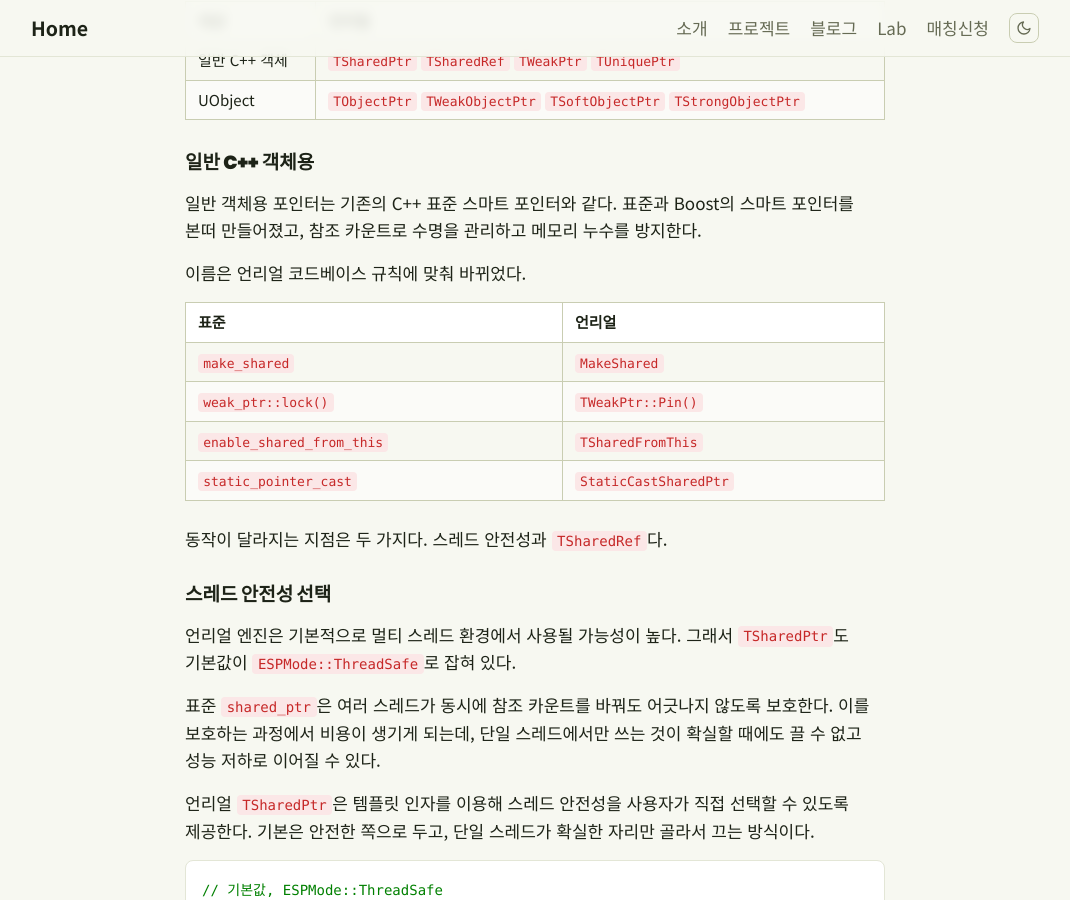
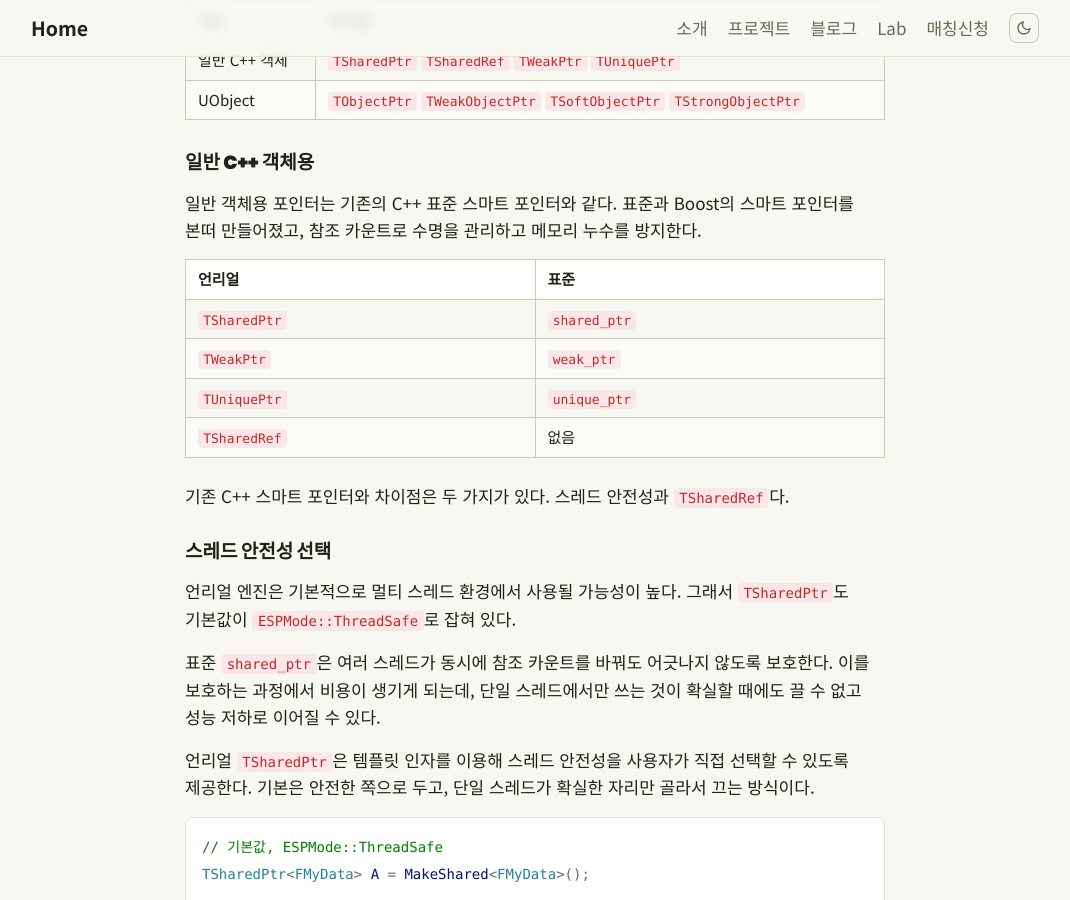
Before and after one commit to skamo3/skamo3.github.io, a Jekyll site: the page built from _posts/2026-08-13-cpp-unreal-smart-pointers.md, in a window 1280 px wide and 900 px high, scrolled down 3190 px. Shown: the whole window, without its empty margins (105-1175 px from the left). Built offline with Jekyll 4.4.1, drawn with Linux system fonts in a browser that asks for light colours.

Commit message:
글 수정: 일반 객체용 포인터와 표준 대응 표로 교체
Co-Authored-By: Claude Opus 5 <noreply@anthropic.com>

```diff
--- a/_posts/2026-08-13-cpp-unreal-smart-pointers.md
+++ b/_posts/2026-08-13-cpp-unreal-smart-pointers.md
@@ -99,16 +99,14 @@ if (auto Locked = Weak.lock())
 
 일반 객체용 포인터는 기존의 C++ 표준 스마트 포인터와 같다. 표준과 Boost의 스마트 포인터를 본떠 만들어졌고, 참조 카운트로 수명을 관리하고 메모리 누수를 방지한다.
 
-이름은 언리얼 코드베이스 규칙에 맞춰 바뀌었다.
+| 언리얼 | 표준 |
+|---|---|
+| `TSharedPtr` | `shared_ptr` |
+| `TWeakPtr` | `weak_ptr` |
+| `TUniquePtr` | `unique_ptr` |
+| `TSharedRef` | 없음 |
 
-| 표준 | 언리얼 |
-|---|---|
-| `make_shared` | `MakeShared` |
-| `weak_ptr::lock()` | `TWeakPtr::Pin()` |
-| `enable_shared_from_this` | `TSharedFromThis` |
-| `static_pointer_cast` | `StaticCastSharedPtr` |
-
-동작이 달라지는 지점은 두 가지다. 스레드 안전성과 `TSharedRef`다.
+기존 C++ 스마트 포인터와 차이점은 두 가지가 있다. 스레드 안전성과 `TSharedRef`다.
 
 ### 스레드 안전성 선택
 
```
